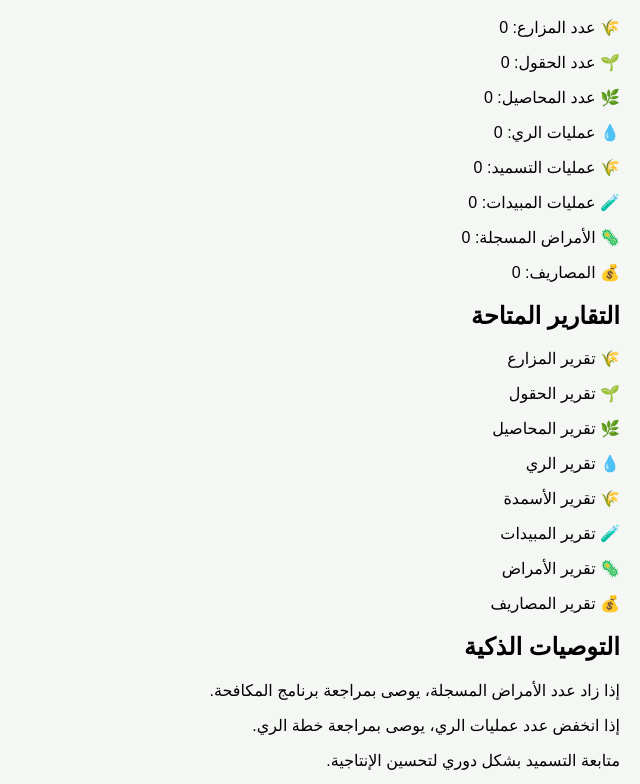
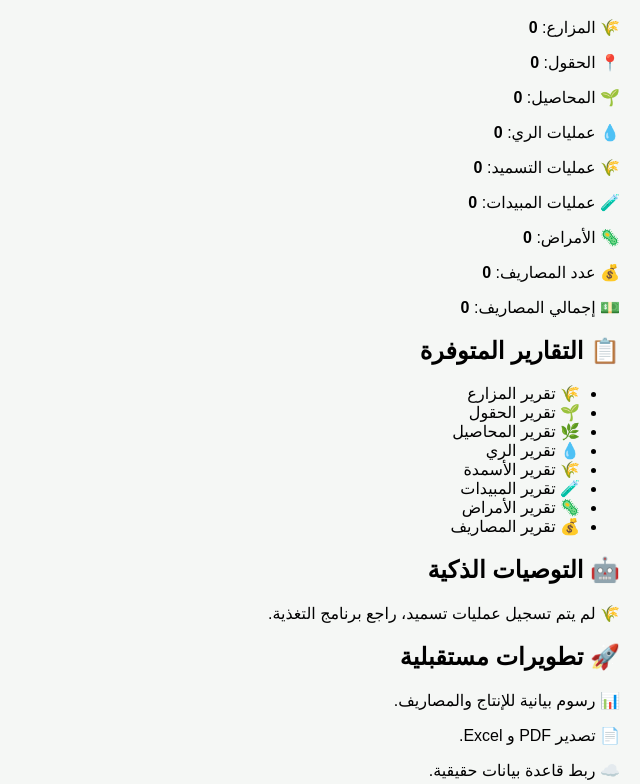
Before and after one commit to hasan776643tt-ops/LAVENDER, a React (Vite) app: page /reports in a window 1280 px wide. Shown: the part 946-1730 px from the top of the page, without its empty margins (640-1280 px from the left). Built offline with nearby package versions, Linux system fonts and the light colour scheme.

Commit message:
Update Reports.jsx

```diff
--- a/src/pages/Reports.jsx
+++ b/src/pages/Reports.jsx
@@ -1,140 +1,269 @@
-import { useContext } from "react";
+import { useContext, useMemo } from "react";
+
 import { FarmContext } from "../context/FarmContext";
 
 import Card from "../components/Card";
 import Button from "../components/Button";
 
+
 export default function Reports() {
 
   const {
-    farms,
+    farms = [],
+    fields = [],
+    crops = [],
+    irrigations = [],
+    fertilizers = [],
+    pesticides = [],
+    diseases = [],
+    expenses = [],
+  } = useContext(FarmContext);
+
+
+
+  // حساب إجمالي المصاريف
+  const totalExpenses = useMemo(() => {
+
+    return expenses.reduce(
+      (total, item) =>
+        total + Number(item.amount || 0),
+      0
+    );
+
+  }, [expenses]);
+
+
+
+  // توصيات ذكية
+  const recommendations = useMemo(() => {
+
+    const result = [];
+
+
+    if (diseases.length > 5) {
+
+      result.push(
+        "⚠️ يوجد ارتفاع في تسجيل الأمراض، يفضل مراجعة برنامج المكافحة."
+      );
+
+    }
+
+
+    if (irrigations.length < fields.length) {
+
+      result.push(
+        "💧 بعض الحقول قد تحتاج إلى مراجعة خطة الري."
+      );
+
+    }
+
+
+    if (fertilizers.length === 0) {
+
+      result.push(
+        "🌾 لم يتم تسجيل عمليات تسميد، راجع برنامج التغذية."
+      );
+
+    }
+
+
+    if (result.length === 0) {
+
+      result.push(
+        "✅ حالة النظام جيدة ولا توجد تنبيهات حالياً."
+      );
+
+    }
+
+
+    return result;
+
+  }, [
+    diseases,
+    irrigations,
     fields,
-    crops,
-    irrigations,
-    fertilizers,
-    pesticides,
-    diseases,
-    expenses,
-  } = useContext(FarmContext);
+    fertilizers
+  ]);
+
+
 
   return (
 
     <div>
 
+
       <h1>
-        📊 التقارير والإحصائيات
+        📊 التقارير والإحصائيات الزراعية
       </h1>
 
-      <Card title="ملخص النظام">
+
+
+      <Card title="📈 مؤشرات النظام">
+
+        <div>
 
           <p>
-          🌾 عدد المزارع:
+            🌾 المزارع:
             {" "}
-          {farms.length}
+            <strong>{farms.length}</strong>
           </p>
 
+
           <p>
-          🌱 عدد الحقول:
+            📍 الحقول:
             {" "}
-          {fields.length}
+            <strong>{fields.length}</strong>
           </p>
 
+
           <p>
-          🌿 عدد المحاصيل:
+            🌱 المحاصيل:
             {" "}
-          {crops.length}
+            <strong>{crops.length}</strong>
           </p>
+
 
           <p>
             💧 عمليات الري:
             {" "}
-          {irrigations.length}
+            <strong>{irrigations.length}</strong>
           </p>
+
 
           <p>
             🌾 عمليات التسميد:
             {" "}
-          {fertilizers.length}
+            <strong>{fertilizers.length}</strong>
           </p>
+
 
           <p>
             🧪 عمليات المبيدات:
             {" "}
-          {pesticides.length}
+            <strong>{pesticides.length}</strong>
           </p>
 
+
           <p>
-          🦠 الأمراض المسجلة:
+            🦠 الأمراض:
             {" "}
-          {diseases.length}
+            <strong>{diseases.length}</strong>
           </p>
 
+
           <p>
-          💰 المصاريف:
+            💰 عدد المصاريف:
             {" "}
-          {expenses.length}
+            <strong>{expenses.length}</strong>
           </p>
+
+
+          <p>
+            💵 إجمالي المصاريف:
+            {" "}
+            <strong>
+              {totalExpenses}
+            </strong>
+          </p>
+
+
+        </div>
 
       </Card>
 
-      <Card title="التقارير المتاحة">
 
-        <p>
-          🌾 تقرير المزارع
-        </p>
 
-        <p>
-          🌱 تقرير الحقول
-        </p>
 
-        <p>
-          🌿 تقرير المحاصيل
-        </p>
 
-        <p>
-          💧 تقرير الري
-        </p>
+      <Card title="📋 التقارير المتوفرة">
 
-        <p>
-          🌾 تقرير الأسمدة
-        </p>
 
-        <p>
-          🧪 تقرير المبيدات
-        </p>
+        <ul>
 
-        <p>
-          🦠 تقرير الأمراض
-        </p>
+          <li>🌾 تقرير المزارع</li>
 
-        <p>
-          💰 تقرير المصاريف
-        </p>
+          <li>🌱 تقرير الحقول</li>
+
+          <li>🌿 تقرير المحاصيل</li>
+
+          <li>💧 تقرير الري</li>
+
+          <li>🌾 تقرير الأسمدة</li>
+
+          <li>🧪 تقرير المبيدات</li>
+
+          <li>🦠 تقرير الأمراض</li>
+
+          <li>💰 تقرير المصاريف</li>
+
+
+        </ul>
+
 
       </Card>
 
-      <Card title="التوصيات الذكية">
 
-        <p>
-          إذا زاد عدد الأمراض المسجلة،
-          يوصى بمراجعة برنامج المكافحة.
+
+
+
+      <Card title="🤖 التوصيات الذكية">
+
+
+        {
+          recommendations.map(
+            (item, index) => (
+
+              <p key={index}>
+                {item}
               </p>
 
-        <p>
-          إذا انخفض عدد عمليات الري،
-          يوصى بمراجعة خطة الري.
-        </p>
+            )
+          )
+        }
 
-        <p>
-          متابعة التسميد بشكل دوري
-          لتحسين الإنتاجية.
-        </p>
 
       </Card>
 
+
+
+
+
+      <Card title="🚀 تطويرات مستقبلية">
+
+
+        <p>
+          📊 رسوم بيانية للإنتاج والمصاريف.
+        </p>
+
+
+        <p>
+          📄 تصدير PDF و Excel.
+        </p>
+
+
+        <p>
+          ☁️ ربط قاعدة بيانات حقيقية.
+        </p>
+
+
+        <p>
+          🤖 تحليل ذكي للمزرعة.
+        </p>
+
+
+      </Card>
+
+
+
+
+
       <Button>
+
         إنشاء تقرير PDF
+
       </Button>
+
+
 
     </div>
 
```
Lines whose indentation alone changed are shown as unchanged.
